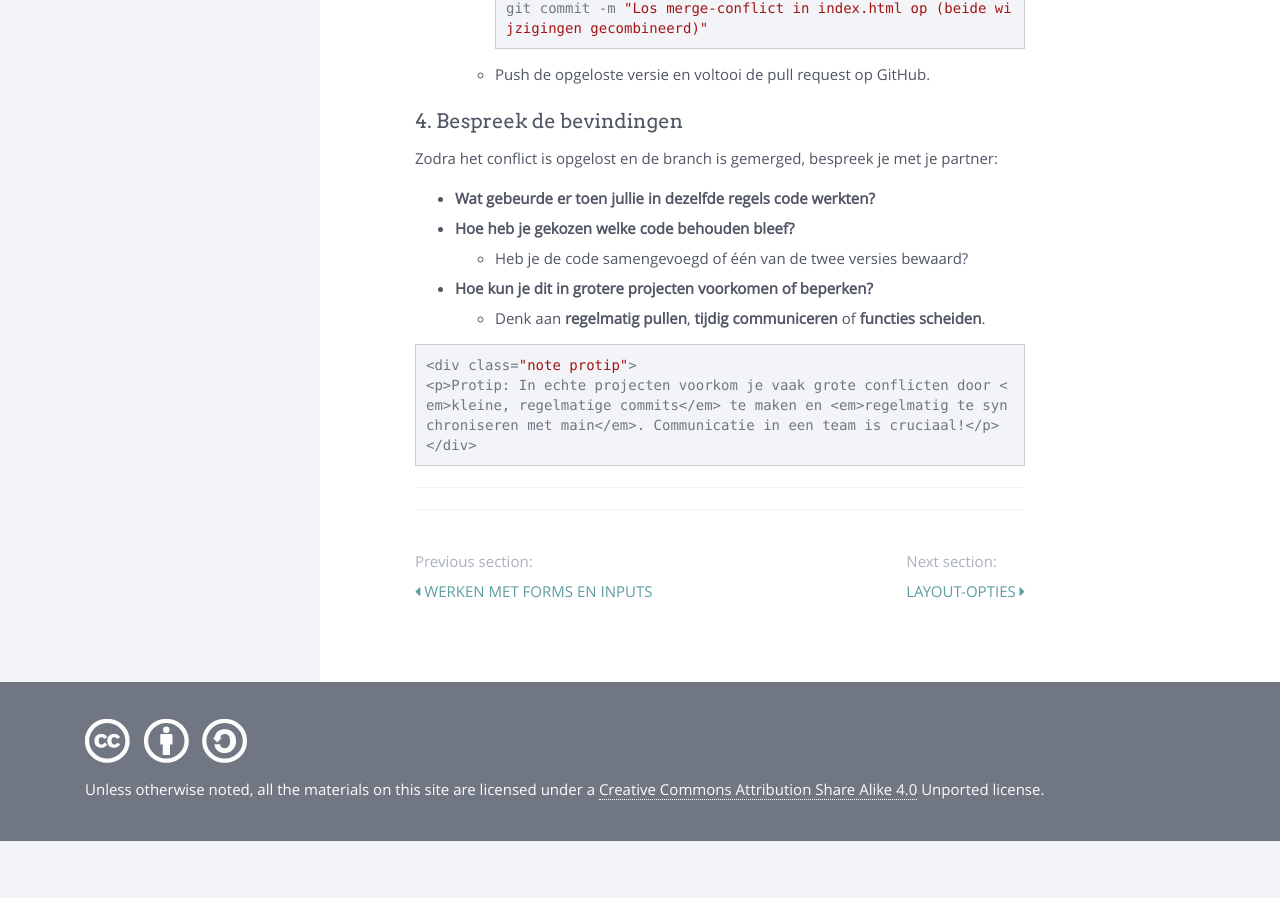
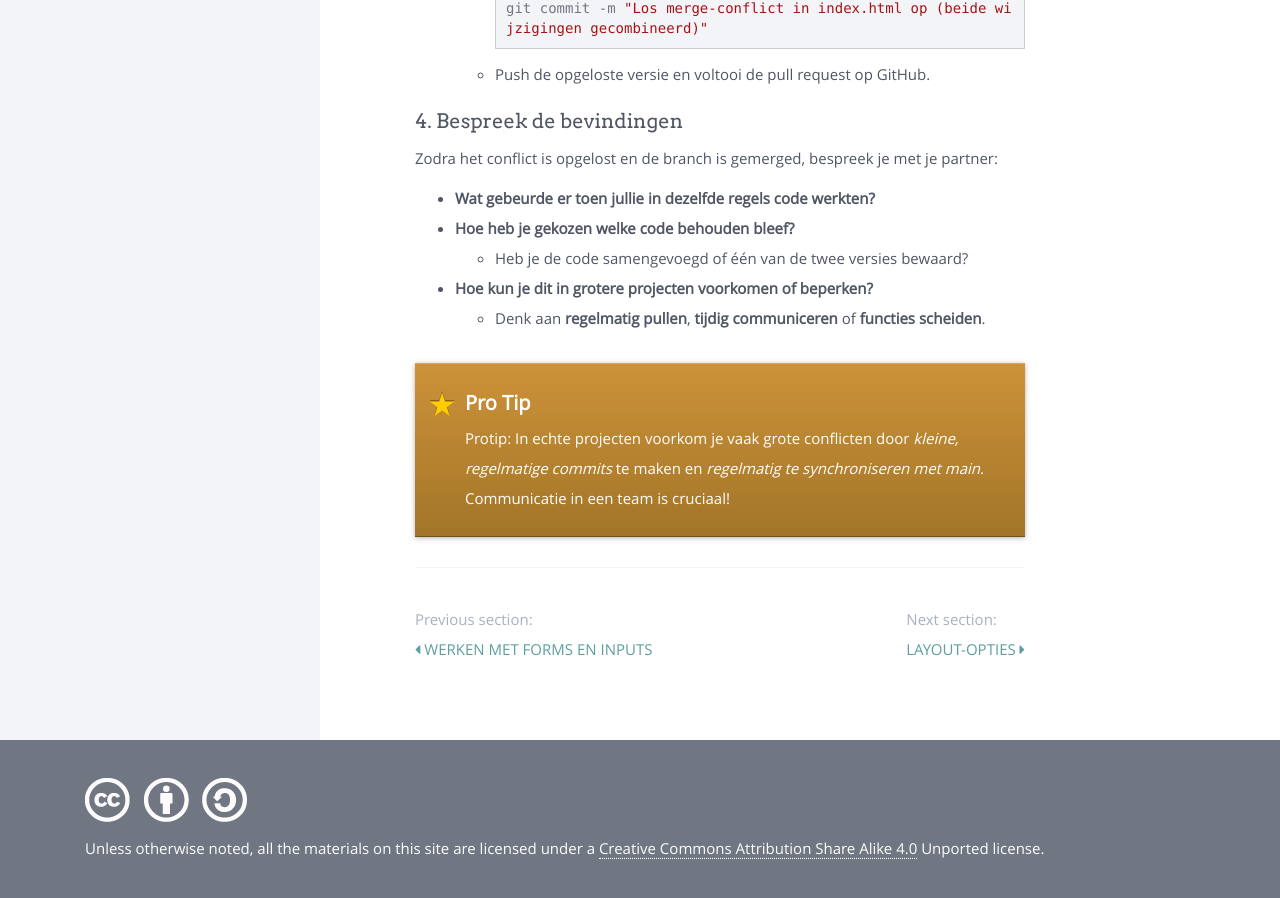
Before and after one commit to sma-it/cursus-bootstrap, a Jekyll site: the page built from modules/basics/_posts/2000-08-01-commit.md, in a window 1280 px wide and 900 px high, scrolled down 5223 px. Built offline with Jekyll 4.4.1, drawn with Linux system fonts in a browser that asks for light colours; nearby versions of some CDN libraries; before the commit the page ends 6064 px from its top, so only the background shows below that.

Commit message:
Verbeter de uitleg over het voorkomen van conflicten in grotere projecten en verwijder onnodige HTML-code

````diff
--- a/modules/basics/_posts/2000-08-01-commit.md
+++ b/modules/basics/_posts/2000-08-01-commit.md
@@ -160,10 +160,7 @@ Zodra het conflict is opgelost en de branch is gemerged, bespreek je met je part
 - **Hoe kun je dit in grotere projecten voorkomen of beperken?**
   - Denk aan **regelmatig pullen**, **tijdig communiceren** of **functies scheiden**.
 
-```html
+
 <div class="note protip">
 <p>Protip: In echte projecten voorkom je vaak grote conflicten door <em>kleine, regelmatige commits</em> te maken en <em>regelmatig te synchroniseren met main</em>. Communicatie in een team is cruciaal!</p>
 </div>
-```
-
----
````
